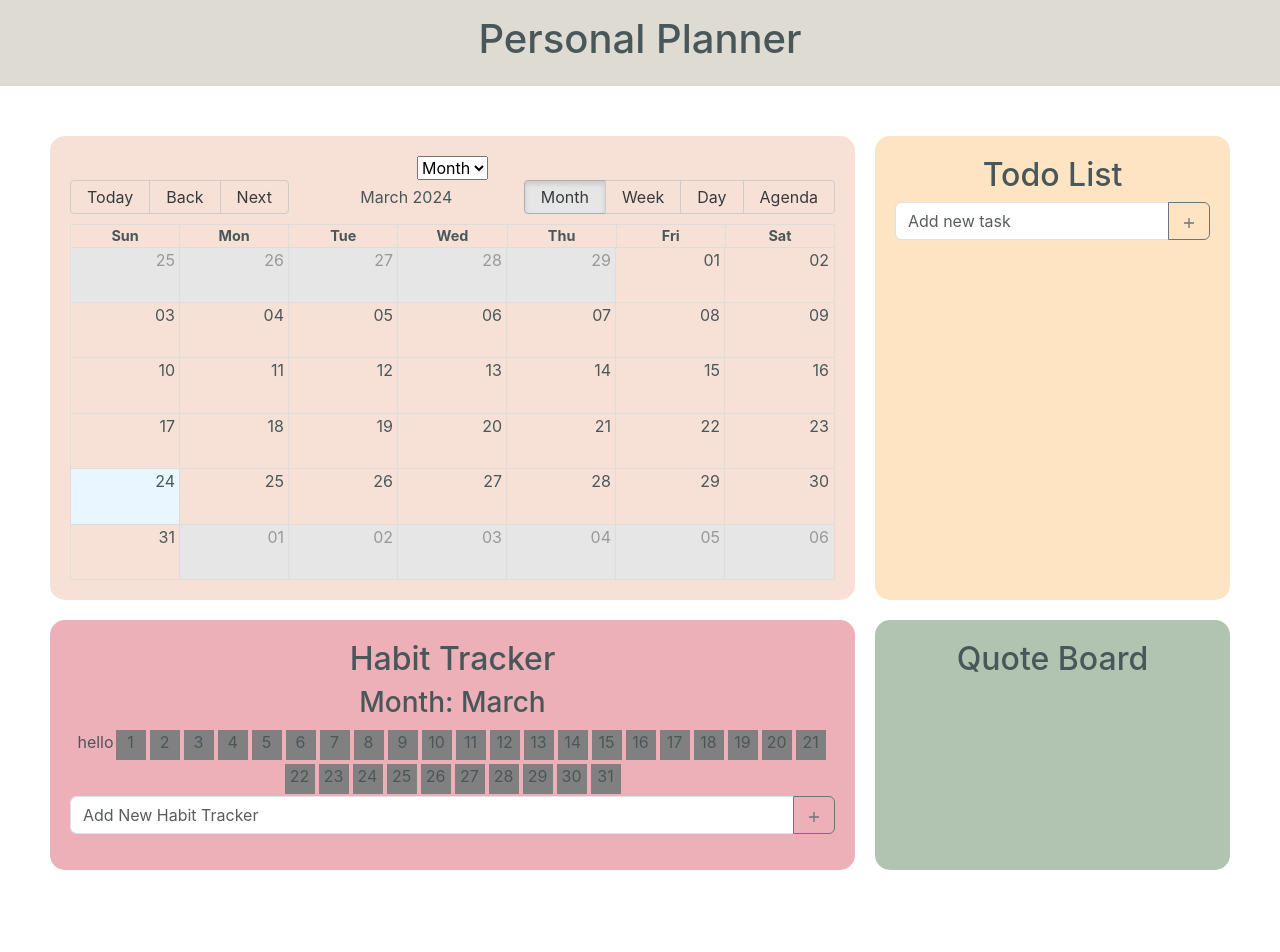
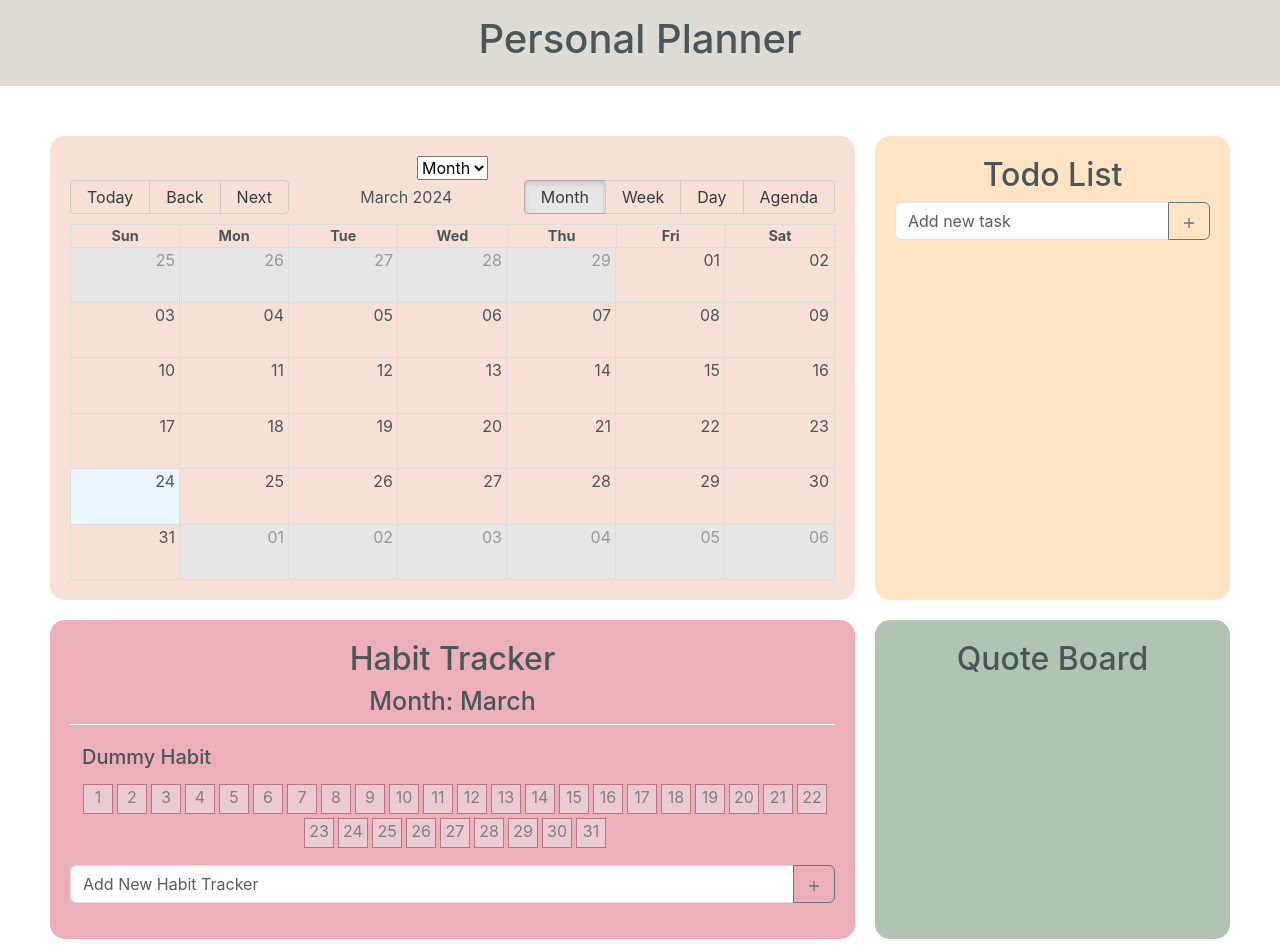
Before and after one commit to bkarduck/SI579_finalproj, a React (Vite) app: page / in a window 1280 px wide. Shown: the top 952 px of the page. Before the commit the page ends 920 px from the top, so only its background shows below. Built offline with nearby package versions, Linux system fonts and the light colour scheme; the HTML template or start-up script is replaced by a standard one.

Commit message:
Add styling to habit tracker

```diff
--- a/src/components/HabitTracker.jsx
+++ b/src/components/HabitTracker.jsx
@@ -2,12 +2,18 @@ import React from 'react';
 import IndividualHabit from './IndividualHabit';
 import { IoMdAdd } from "react-icons/io";
 import { useState } from 'react';
+import "../styles/HabitTracker.css"
 const HabitTracker = () => {
+
     // Get the current Month
     const monthNames = ['January', 'February', 'March', 'April', 'May', 'June', 'July', 'August', 'September', 'October', 'November', 'December'];
     const thisDate = new Date();
     const thisMonth = monthNames[thisDate.getMonth()];
+
     const [habitTitle, setHabitTitle] = useState('');
+
+    // List of Habit Trackers stored in Local Storage
+    // If Local Storage is empty, set to empty array
     const [habitList, setHabitList] = useState(() => {
         const storedItems = localStorage.getItem('my-habits-list');
         if (storedItems) {
@@ -16,10 +22,12 @@ const HabitTracker = () => {
         return [];
     });
 
+    // Update Habit Title state
     const handleHabit = (e) => {
         setHabitTitle(e.target.value);
     };
 
+    // Add new Habit to List of Habits
     const addItem = () => {
         if (habitTitle) {
             setTodoItems((previousItems) => {
@@ -34,18 +42,23 @@ const HabitTracker = () => {
         }
     }
 
+    // @todo Add Remove Habit Function
+
     return (
         <>
-            <h2>Habit Tracker</h2>
-            <h3>Month: {thisMonth}</h3>
+            <div class="heading-container">
+                <h2>Habit Tracker</h2>
+                <h3 class="month">Month: {thisMonth}</h3>
+            </div>
+
             <div class="habit-tracker-wrapper">
-                {/* Map habit list here and call Indivisual Habit Component */}
-                <IndividualHabit year={thisDate.getFullYear()} month={thisDate.getMonth()} habit_title='hello'/>
+                {/* Display List of Habits with a Map */}
+                <IndividualHabit year={thisDate.getFullYear()} month={thisDate.getMonth()} habit_title='Dummy Habit' />
 
 
             </div>
             <div class="input-group mb-3">
-                <input type="text" class="form-control" placeholder="Add New Habit Tracker" aria-label="Add New Habit Tracker" aria-describedby="button-addon2" value={habitTitle} onChange={handleHabit}/>
+                <input type="text" class="form-control" placeholder="Add New Habit Tracker" aria-label="Add New Habit Tracker" aria-describedby="button-addon2" value={habitTitle} onChange={handleHabit} />
                 <button class="btn btn-outline-secondary" type="button" id="button-addon2" onClick={addItem}>
                     <IoMdAdd />
                 </button>
--- a/src/components/IndividualHabit.jsx
+++ b/src/components/IndividualHabit.jsx
@@ -1,45 +1,58 @@
 import React from 'react';
 import Col from 'react-bootstrap/Col';
-import "../styles/individualHabit.css"
+import "../styles/IndividualHabit.css"
 import { useState } from 'react';
-// props passed in: thisDate, HabitTitle
 
+// Props passed in are current year, current month, a habit tracker's title
+const IndividualHabit = ({ year, month, habit_title }) => {
 
-const IndividualHabit = ({ year, month, habit_title}) => {
+  // Returns Box with color based on click action
+  const Box = ({ color, value, onClick }) => {
+    let fontColor;
 
-    const Box = ({ color, value, onClick }) => (
-        <div onClick={onClick} style={{
-          width: '30px',
-          height: '30px',
+    // Handles font color based on box color
+    if (color === "#EACBD2") {
+      fontColor = "grey";
+    } else {
+      fontColor = "white";
+    }
+
+    return (
+      <div onClick={onClick} className="box" style={{
         backgroundColor: color,
-          display: 'inline-block',
-          margin: '2px'
-        }} >{value}</div>
+        color: fontColor
+      }}>{value}</div>
     );
+  };
+
   const daysInMonth = [31, 28, 31, 30, 31, 30, 31, 31, 30, 31, 30, 31];
   // Handle case of a Leap Year
-    if (year % 4 === 0){
+  if (year % 4 === 0) {
     daysInMonth[1] = 29;
-    }else{
+  } else {
     daysInMonth[1] = 28;
   }
 
-
-    const [colors, setColors] = useState(Array(daysInMonth[month]).fill('grey'));
+  // Handle change of color
+  const [colors, setColors] = useState(Array(daysInMonth[month]).fill('#EACBD2'));
 
   const changeColor = (index) => {
     const newColors = [...colors];
-        newColors[index] = newColors[index] === 'grey' ? 'blue' : 'grey';
+    newColors[index] = newColors[index] === '#EACBD2' ? '#A93F55' : '#EACBD2';
     setColors(newColors);
   };
 
   return (
-          <div>
-            {habit_title}
+    <>
+      <div class="habit-title-container">
+        <h3>{habit_title}</h3>
+      </div>
+      <div class="habit-tracker-container">
         {colors.map((color, index) => (
           <Box key={index} color={color} value={index + 1} onClick={() => changeColor(index)} />
         ))}
       </div>
+    </>
   );
 };
 
--- /dev/null
+++ b/src/styles/HabitTracker.css
@@ -0,0 +1,11 @@
+.heading-container{
+    border-bottom: 1px solid white;
+    margin-bottom: 20px;
+}
+.month{
+    font-size: 25px;
+}
+.habit-tracker-wrapper{
+    margin: 15px 0px 15px 0px;
+    width: 100%;
+}
--- /dev/null
+++ b/src/styles/IndividualHabit.css
@@ -0,0 +1,22 @@
+.habit-title-container {
+    margin: 2px;
+    display: flex;
+    justify-content: left;
+    padding-left: 10px;
+}
+
+.habit-title-container > h3{
+    font-size: 20px;
+}
+
+.box {
+    border: 1px solid #b8787f;
+    width: 30px;
+    height: 30px;
+    background-color: #EACBD2;
+    display: inline-block;
+    margin: 2px;
+}
+.habit-tracker-container{
+    margin: 5px 0px 10px 5px;
+}
--- a/src/styles/individualHabit.css
+++ /dev/null
@@ -1,3 +0,0 @@
-.box{
-    border: 2px solid black;
-}
```
Lines whose indentation alone changed are shown as unchanged.
